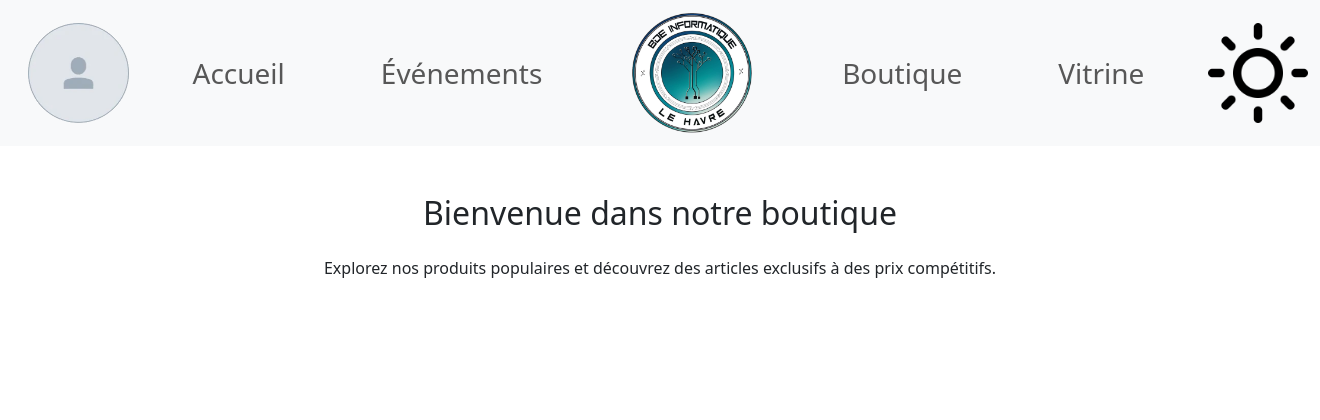
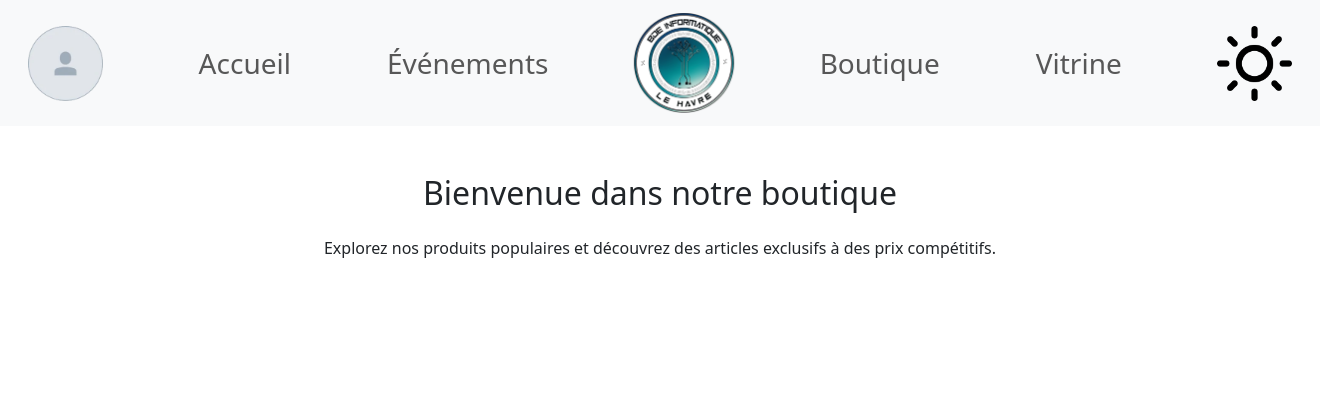
Before and after one commit to ThibaultMangeant/SiteWebBDE, a PHP site: page / in a window 1320 px wide. Shown: the top 420 px of the page. Run offline with PHP 8.4, Linux system fonts and the light colour scheme; data that the repository does not hold is empty; a stand-in replaces the project's code that opens the database connection; some libraries are stand-ins or nearby versions.

Commit message:
base maj

```diff
--- a/app/views/_template/base.html.twig
+++ b/app/views/_template/base.html.twig
@@ -19,7 +19,7 @@
 	<div class="container-fluid">
 		<!-- Logo de connexion -->
 		<a class="navbar-brand mx-3" href="login.php">
-			<img src="assets/images/login.webp" alt="Connexion au compte" style="height: 100px;">
+			<img src="assets/images/login.webp" alt="Connexion au compte" style="height: 75px;">
 		</a>
 
 		<!-- Bouton pour mobile -->
@@ -40,8 +40,8 @@
 			</ul>
 
 			<!-- Logo au centre -->
-			<a class="navbar-brand mx-3" href="index.php">
-				<img src="assets/images/bde.webp" alt="Logo BDE" style="height: 120px;">
+			<a class="navbar-brand mx-3">
+				<img src="assets/images/bde.webp" alt="Logo BDE" style="height: 100px;">
 			</a>
 
 			<!-- Catégories à droite -->
@@ -56,7 +56,7 @@
 		</div>
 		<!-- Logo de luminosité -->
 		<a class="navbar-brand mx-3">
-			<img src="assets/images/luminosite.webp" alt="Mode sombre/clair" style="height: 100px;">
+			<img src="assets/images/luminosite.webp" alt="Mode sombre/clair" style="height: 75px;">
 		</a>
 	</div>
 </nav>
```
